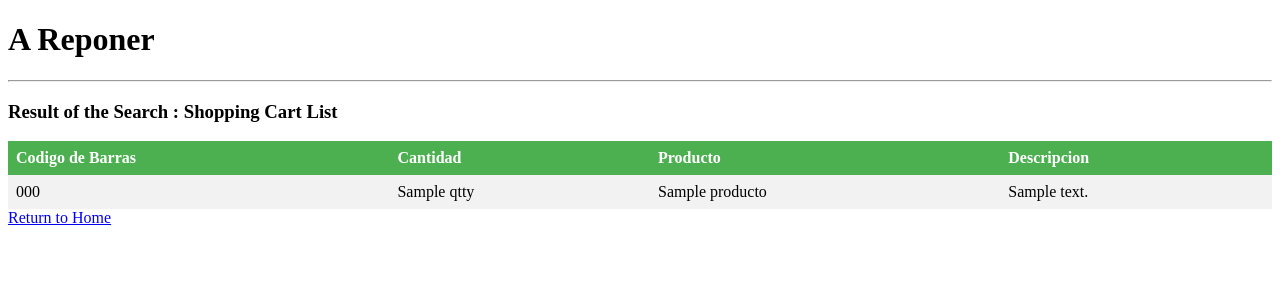
After one commit to MarianoDel/steven, a Flask app: page /carrito in a window 1280 px wide. The commit adds this page. Shown: the top 300 px of the page. Run offline with Flask 2, Linux system fonts and the light colour scheme; a database or web service that is not in the repository returns one stand-in record (values such as "Sample title").

Commit message:
cuenta productos en carrito

```diff
--- a/flask_app/app.py
+++ b/flask_app/app.py
@@ -1,5 +1,6 @@
 from flask import Flask, render_template
 from pymongo import MongoClient
+import time
 
 
 app = Flask(__name__)    #toma el nombre del archivo que corre
@@ -9,6 +10,7 @@ myclient = MongoClient("mongodb://localhost:27017/")
 mydb = myclient["mydatabase"]
 mycol_prod = mydb["productos"]
 mycol_des = mydb["desechos"]
+mycol_worker = mydb["worker"]
 
 
 @app.route('/garbage')
@@ -16,8 +18,46 @@ def garbage():
     desechos = mycol_des.find()
     return render_template('garbage.html', t='Basura', h='Todo lo desechado', des=desechos)
 
-@app.route('/last_month')
-def last_month():
+@app.route('/carrito')
+def carrito():
+    desechos = mycol_des.find()
+    # productos = mycol_prod.find()
+    # db.mycol_worker.drop()
+    mycol_worker.drop()
+
+    mydict = { }
+
+    for d in desechos:
+        barcode = d["barcode"]
+
+        qtty = mydict.get(barcode)
+        if qtty != None:
+            qtty = str(int(qtty) + 1)
+            mydict[barcode] = qtty
+        else:
+            #creo la entrada
+            mydict.update({barcode : 1})
+
+
+    print (mydict)
+    for m in mydict:
+        new_dict = { }
+        print(m)
+        new_dict = { 'barcode':m }
+        new_dict.update({'qtty':mydict[m]})
+        producto = mycol_prod.find_one({'barcode':m})
+
+        if producto != None:
+            new_dict.update({'producto':producto['producto']})
+            new_dict.update({'descripcion':producto['descripcion']})
+
+        mycol_worker.insert_one(new_dict)
+
+    mycol = mycol_worker.find()
+    return render_template('carrito.html', t='Carrito', h='A Reponer', des=mycol)
+
+@app.route('/clean_garbage')
+def clean_garbage():
     desechos = mycol_des.find()
 
     return render_template('garbage.html', t='Basura', h='Todo lo desechado', des=desechos)
--- /dev/null
+++ b/flask_app/templates/carrito.html
@@ -0,0 +1,54 @@
+<!doctype html>
+<html>
+  <head>
+    <title>{{t}}</title>
+    <style>
+      table {
+      border-collapse: collapse;
+      width: 100%;
+      }
+
+      th {
+      text-align: left;
+      padding: 8px;
+      background-color: #4CAF50;
+      color: white;
+      }
+
+      td {
+      text-align: left;
+      padding: 8px;
+      }
+
+      tr:nth-child(even) {background-color: #f2f2f2;}
+    </style>
+
+  </head>
+  <body>
+    <h1>{{h}}</h1>
+
+    <hr>
+    <h3>Result of the Search : Shopping Cart List</h3>
+
+  <table>
+    <tr>
+      <th>Codigo de Barras</th>
+      <th>Cantidad</th>
+      <th>Producto</th>
+      <th>Descripcion</th>
+    </tr>
+
+    {% for d in des %}
+    <tr>
+      <td>{{ d["barcode"] }}</td>
+      <td>{{ d["qtty"] }}</td>
+      <td>{{ d["producto"] }}</td>
+      <td>{{ d["descripcion"] }}</td>
+    </tr>
+    {% endfor %}
+
+  </table>
+
+  <a href="/">Return to Home</a>
+</body>
+</html>
--- a/high_level_3.py
+++ b/high_level_3.py
@@ -80,6 +80,11 @@ def MainLoop():
         print ("Agrego datos a collection Desechos")
         localtime = time.asctime( time.localtime(time.time()) )
         mydict = { "barcode": str(processed_data), "date": str(localtime) }
+
+        # st = time.localtime(time.time())
+        # st_str =  f'{st.tm_year}-{st.tm_mon}-{st.tm_mday} {st.tm_hour}:{st.tm_min}'
+        # mydict = { "barcode": str(processed_data), "date": st_str }
+
         InsertOne(mygarb, mydict)
 
         time.sleep(5)
--- a/mongo_conn.py
+++ b/mongo_conn.py
@@ -33,7 +33,8 @@ def ShowCol (collection):
 
 def ShowCol (collection):
     # mydoc = collection.find().sort("name")
-    mydoc = collection.find({},{ "_id": 0, "producto": 1, "descripcion": 1 })
+    # mydoc = collection.find({},{ "_id": 0, "producto": 1, "descripcion": 1 })
+    mydoc = collection.find({},{ "_id": 0, "producto": 1, "descripcion": 1, "barcode": 1 })
 
     for x in mydoc:
         print(x)
```
Also changed, not shown: flask_app/templates/index.html (+6 -4 lines).
